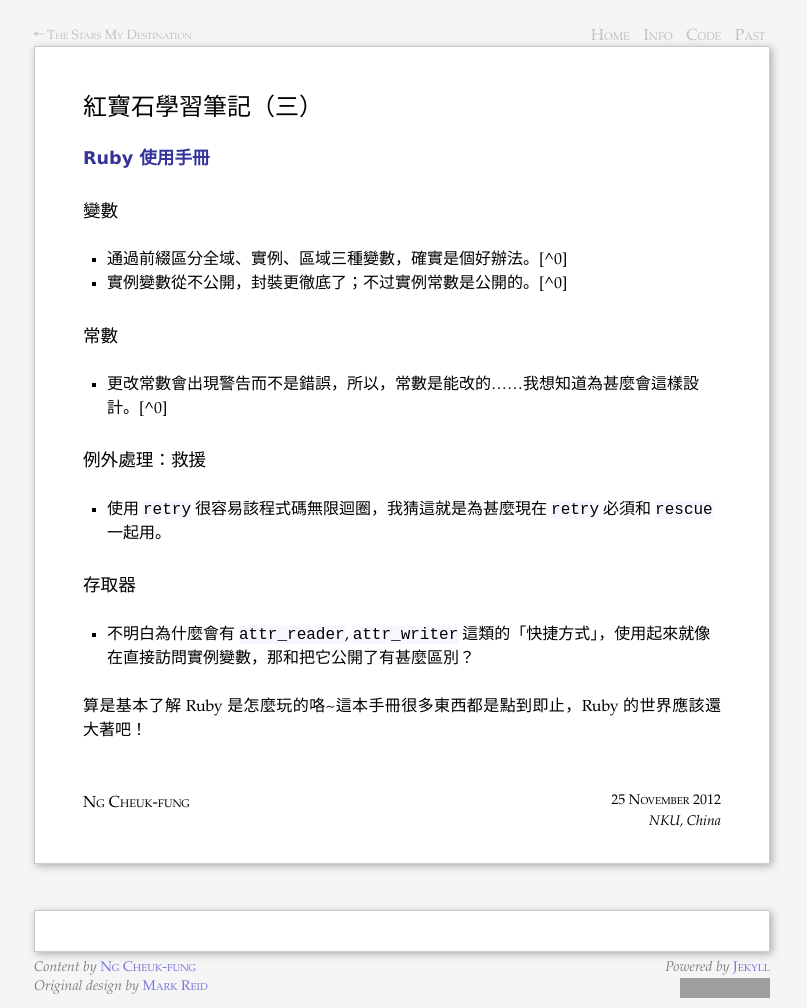
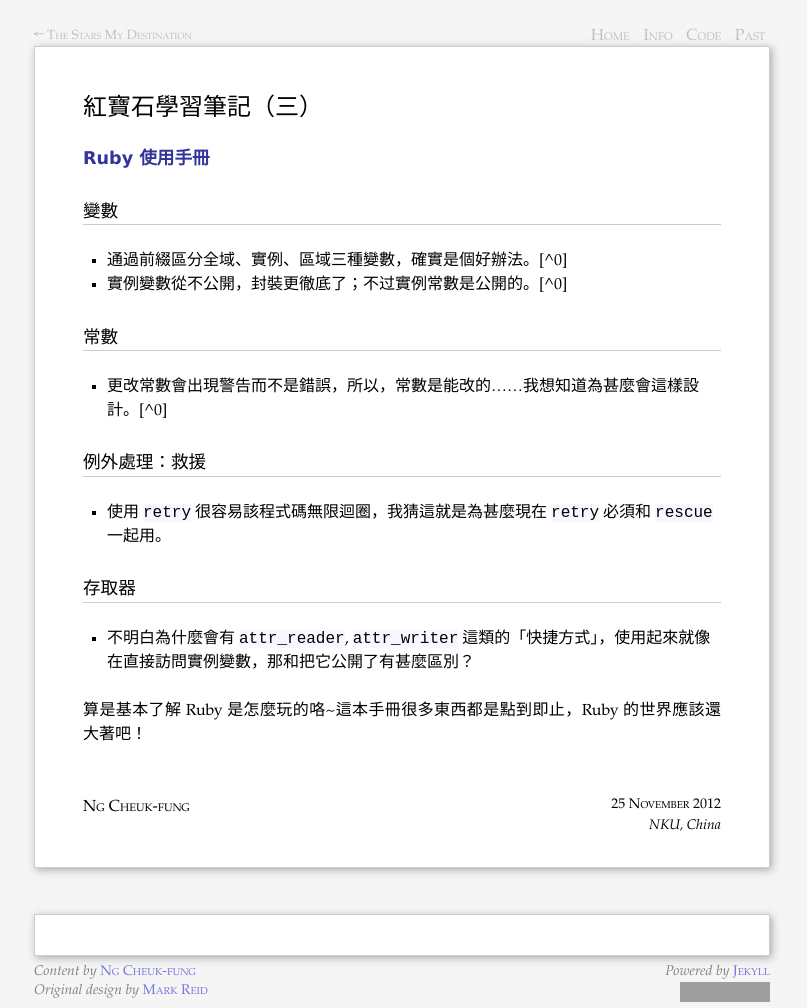
Before and after one commit to cheuk-fung/cheuk-fung.github.io, a Jekyll site: the page built from blog/_posts/2012-11-25-notes-on-learning-ruby-3.markdown, in a window 1280 px wide. Shown: the whole page, without its empty margins (238-1045 px from the left). Built offline with Jekyll 4.4.1, drawn with Linux system fonts in a browser that asks for light colours; Markdown is read by kramdown in place of the engine named in the settings; comment, search, counter and statistics services are not loaded; grey boxes are pictures that could not be loaded.

Commit message:
Add border-bottom for h3

```diff
--- a/files/css/screen.css
+++ b/files/css/screen.css
@@ -50,9 +50,10 @@ h2 {
 h3 {
 	font-size: 110%;
 	line-height: 1.5em;
-	margin: 1.5em 0 0 0;
+	margin: 1.5em 0 0.5em 0;
 	font-weight: normal;
 	font-variant: small-caps;
+        border-bottom: thin solid #CCC;
 }
 
 hr {
```
